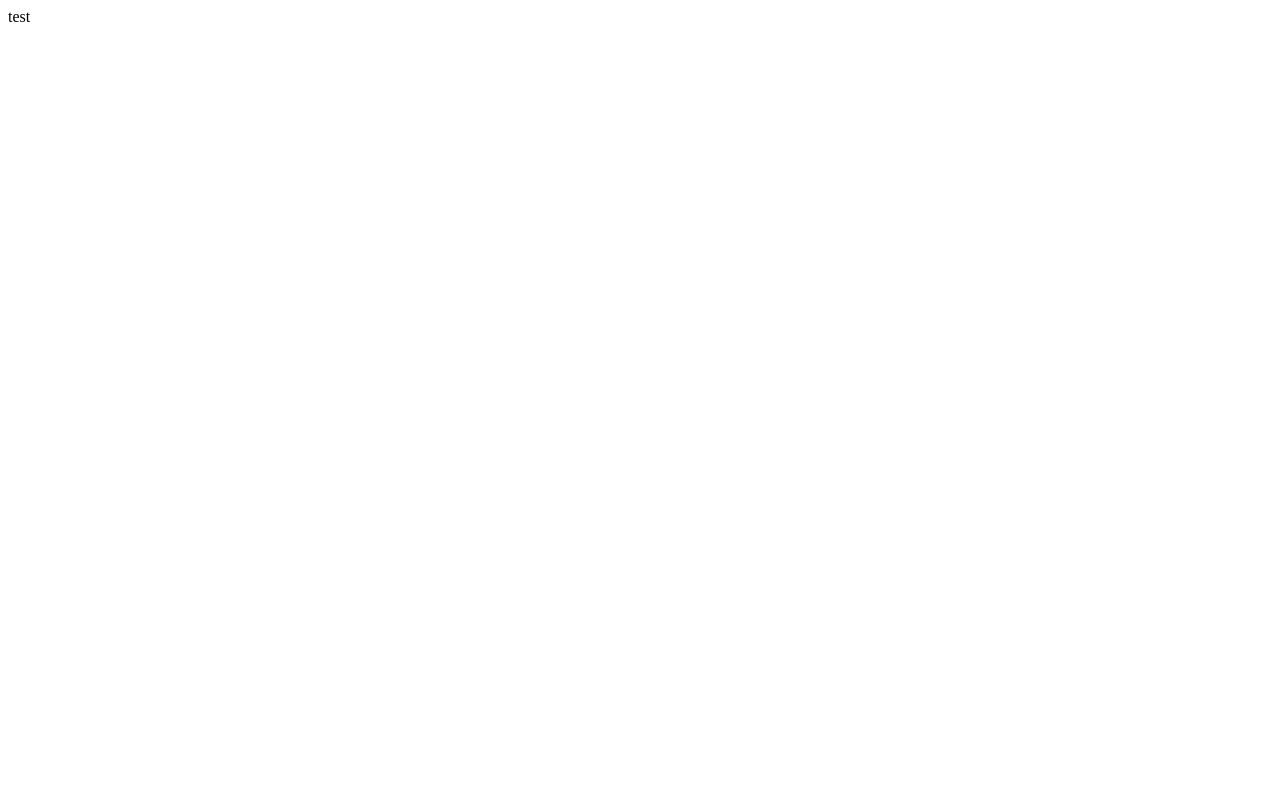
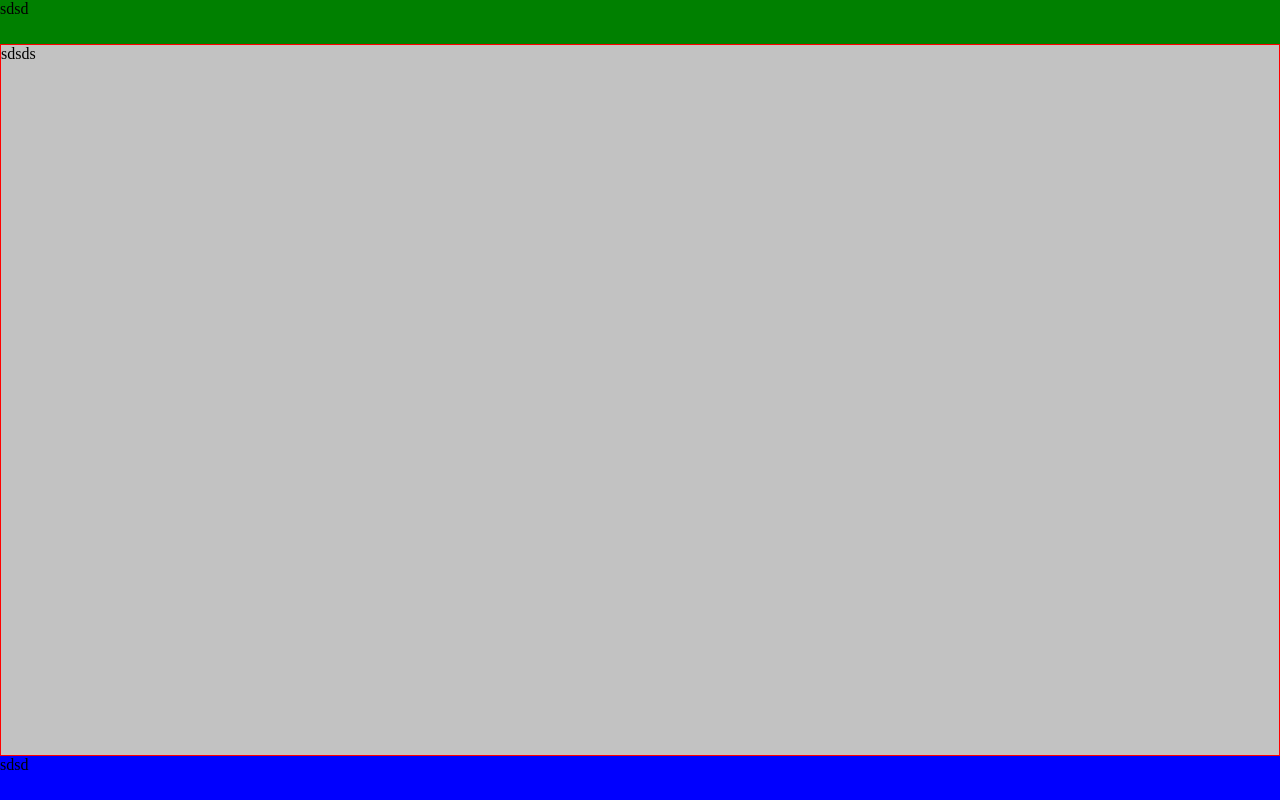
Before and after one commit to kabanooovd/limon-front, a React app: page / in a window 1280 px wide. Built offline with nearby package versions, Linux system fonts and the light colour scheme.

Commit message:
ui preparations

```diff
--- a/package.json
+++ b/package.json
@@ -13,6 +13,7 @@
     "@types/node": "^16.7.13",
     "@types/webpack": "^4.41.22",
     "bundle-loader": "^0.5.6",
+    "css-loader": "^6.7.1",
     "file-loader": "^6.1.1",
     "html-webpack-plugin": "^4.5.0",
     "ts-loader": "^8.0.5",
@@ -24,7 +25,9 @@
   "dependencies": {
     "@types/react": "^17.0.20",
     "@types/react-dom": "^17.0.9",
+    "@types/styled-components": "^5.1.26",
     "react": "^17.0.2",
-    "react-dom": "^17.0.2"
+    "react-dom": "^17.0.2",
+    "styled-components": "^5.3.6"
   }
 }
--- /dev/null
+++ b/src/components/Footer/index.tsx
@@ -0,0 +1,14 @@
+import React from "react"
+import styled from "styled-components"
+
+const StylesFooter = styled.div`
+  background: blue;
+  width: 100%;
+  height: 50px;
+`;
+
+export const Footer = () => {
+  return <StylesFooter>
+    sdsd
+  </StylesFooter>
+}
--- /dev/null
+++ b/src/components/Header/index.tsx
@@ -0,0 +1,14 @@
+import React from "react"
+import styled from "styled-components"
+
+const StylesHeader = styled.div`
+  background: green;
+  width: 100%;
+  height: 50px;
+`;
+
+export const Header = () => {
+  return <StylesHeader>
+    sdsd
+  </StylesHeader>
+}
--- /dev/null
+++ b/src/components/index.tsx
@@ -0,0 +1,7 @@
+import { Header } from './Header'
+import { Footer } from './Footer'
+
+export {
+  Header,
+  Footer,
+}
--- /dev/null
+++ b/src/containers/App/index.tsx
@@ -0,0 +1,14 @@
+import React from "react"
+import styled from "styled-components"
+
+const StyledApp = styled.div`
+  border: 1px solid red;
+  // width: 100%;
+  height: 100%;
+`
+
+export const App = () => {
+  return <StyledApp>
+    sdsds
+  </StyledApp>
+}
--- /dev/null
+++ b/src/containers/MainConrainer/index.tsx
@@ -0,0 +1,24 @@
+import React from 'react'
+import styled from 'styled-components'
+import { Footer, Header } from '../../components'
+import { colors } from '../../styles/stylesConfig'
+import { App } from '../../containers'
+
+const StyledAppContainer = styled.div`
+  padding: 0px;
+  margin: 0px;
+  width: 100%;
+  height: 100vh;
+  background: ${colors.appBackground};
+  display: flex;
+  flex-direction: column;
+  justify-content: space-between;
+`
+
+export const MainContainer = () => {
+  return <StyledAppContainer>
+    <Header />
+    <App />
+    <Footer />
+  </StyledAppContainer>
+}
--- /dev/null
+++ b/src/containers/index.tsx
@@ -0,0 +1,7 @@
+import { MainContainer } from './MainConrainer'
+import { App } from './App'
+
+export {
+  MainContainer,
+  App,
+}
--- a/src/index.html
+++ b/src/index.html
@@ -1,5 +1,8 @@
 <!DOCTYPE html>
 <html lang="en">
+  <style>
+    body {margin: 0; padding: 0;}
+  </style>
 <head>
     <meta charset="UTF-8">
     <meta name="viewport" content="width=device-width, initial-scale=1.0">
--- a/src/index.tsx
+++ b/src/index.tsx
@@ -1,6 +1,5 @@
 import React from 'react';
 import ReactDom from 'react-dom';
+import { MainContainer } from './containers';
 
-import { Root } from "./root.tsx";
-
-ReactDom.render(<Root />, document.getElementById("root"));
+ReactDom.render(<MainContainer />, document.getElementById("root"));
--- a/src/root.tsx
+++ /dev/null
@@ -1,7 +0,0 @@
-import * as React from 'react';
-
-export const Root = ({ name = 'test' } : {name?: string}) => (
-    <div>
-        <div>{name}</div>
-    </div>
-);
--- /dev/null
+++ b/src/styles/stylesConfig.ts
@@ -0,0 +1,3 @@
+export const colors = {
+  appBackground: '#c2c2c2',
+}
--- a/webpack.config.js
+++ b/webpack.config.js
@@ -32,16 +32,14 @@ module.exports = {
             {
                 test: /\.(ttf|eot|woff|svg|woff2)$/,
                 loader: "file-loader"
-            }
+            },
+            {
+                test: /\.css$/i,
+                use: ["style-loader", "css-loader"],
+            },
 
         ],
     },
-    /* Attempt to resolve these extensions in order.
-       If multiple files share the same name but have
-       different extensions, webpack will resolve the
-       one with the extension listed first in the
-       array and skip the rest.
-     */
     resolve: {
         extensions: ['.tsx', '.ts', '.js']
     },
```
Also changed, not shown: 1 other file (tests, documents, lock files or other folders).
